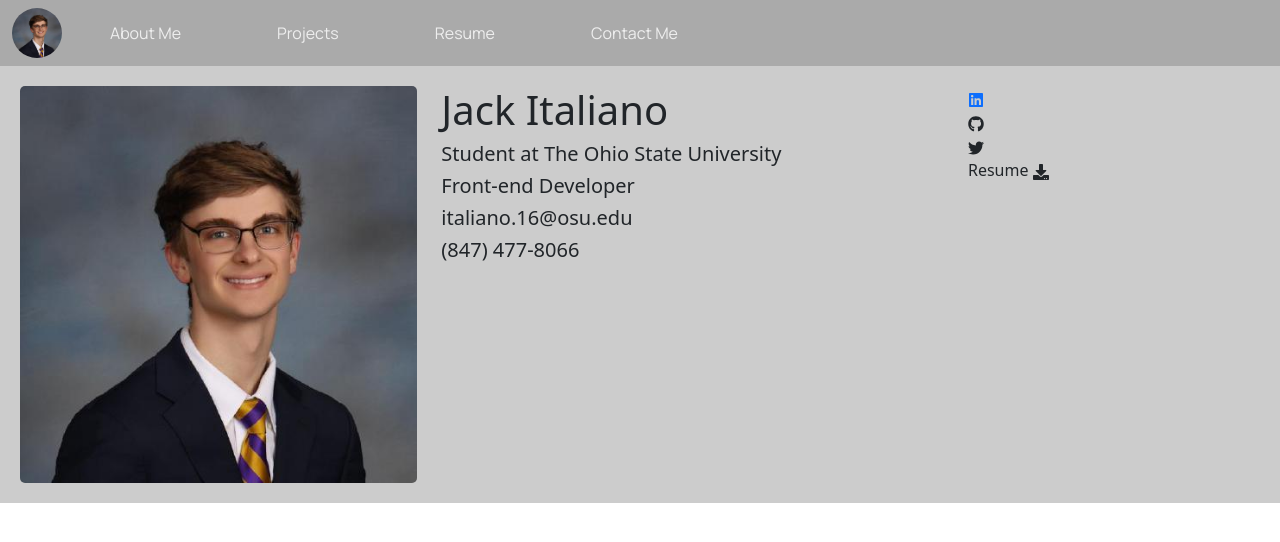
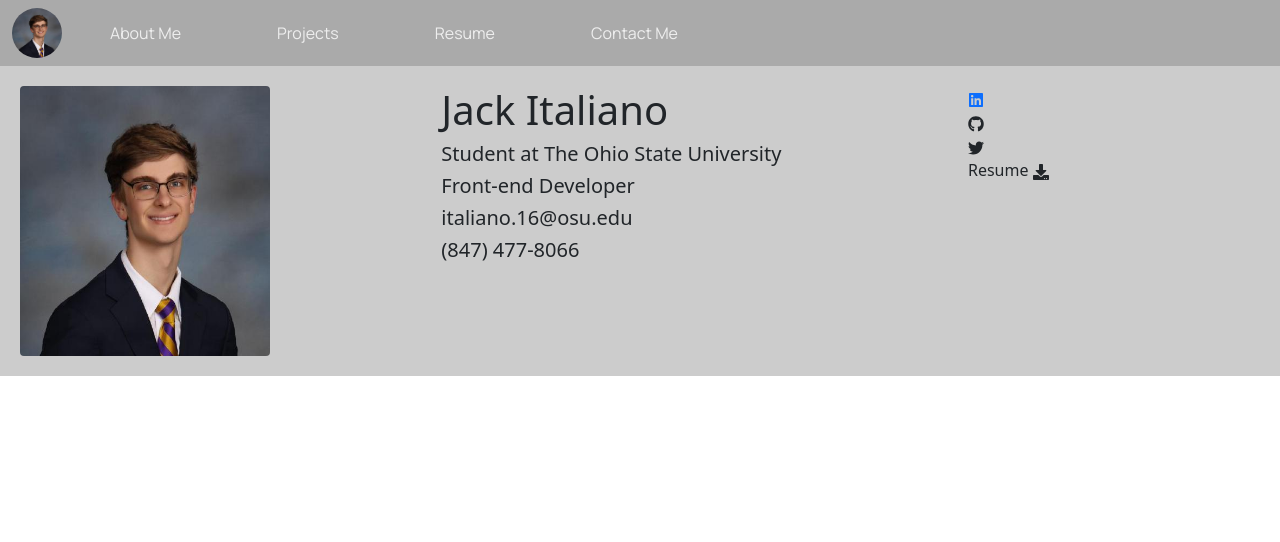
Before and after one commit to jackitaliano/portfolio, a React (Create React App) app: page / in a window 1280 px wide. Shown: the top 542 px of the page. Built offline with nearby package versions, Linux system fonts and the light colour scheme.

Commit message:
added css for text-info h1 and h5

```diff
--- a/src/pages/about/about.css
+++ b/src/pages/about/about.css
@@ -1,5 +1,15 @@
 .about-profile-img {
-    border-radius: 5px;
-    width: 100%;
-    height: 100%;
+    border-radius: 4px;
+    width: 250px;
+    height: 270px;
 }
+
+.text-info h1 {
+    font-size: 32px;
+    color: var(--color-main-text) !important;
+}
+
+.text-info h5 {
+    color: var(--color-subtext) !important;
+    margin-bottom: 1rem;
+}
```
